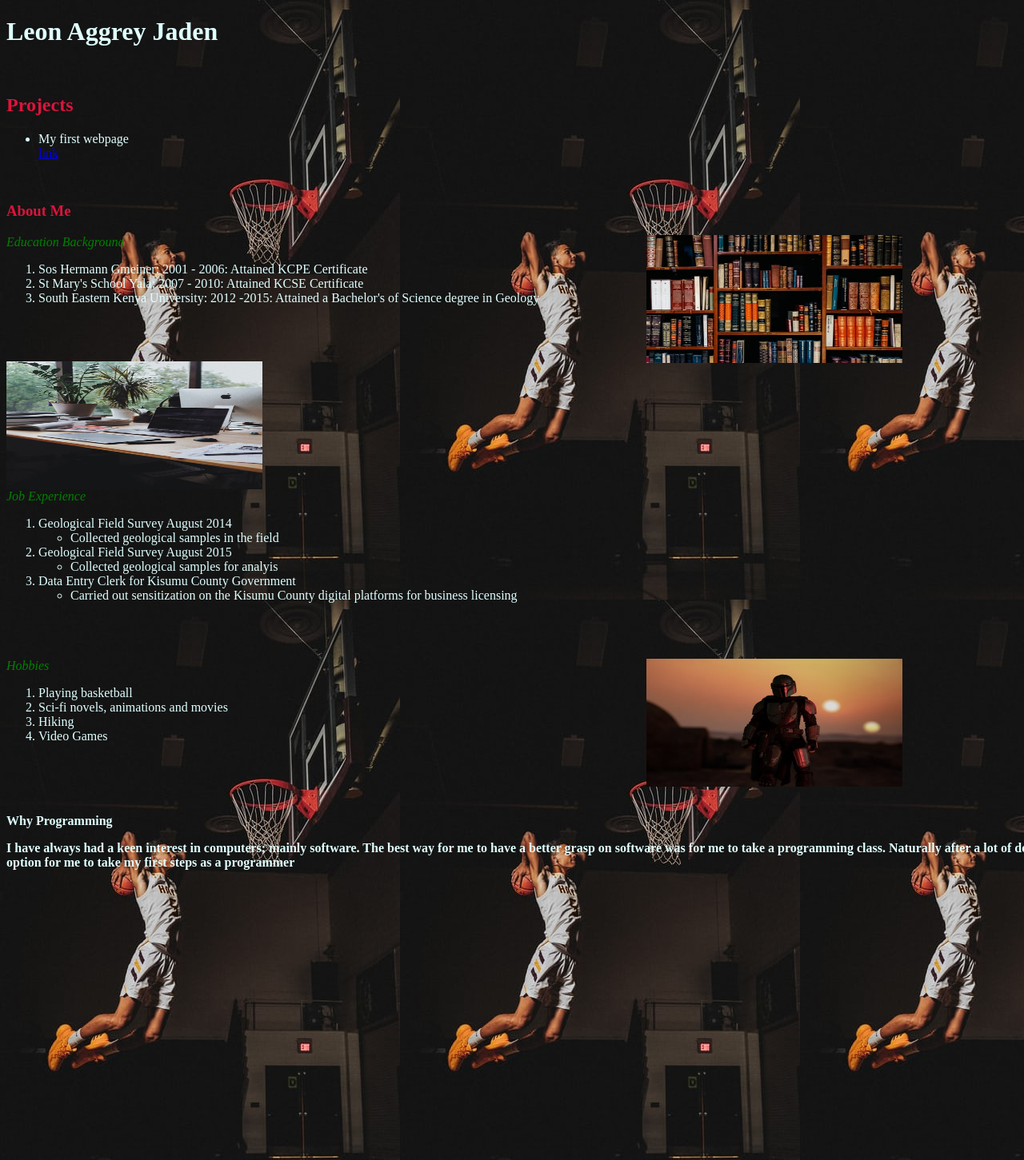
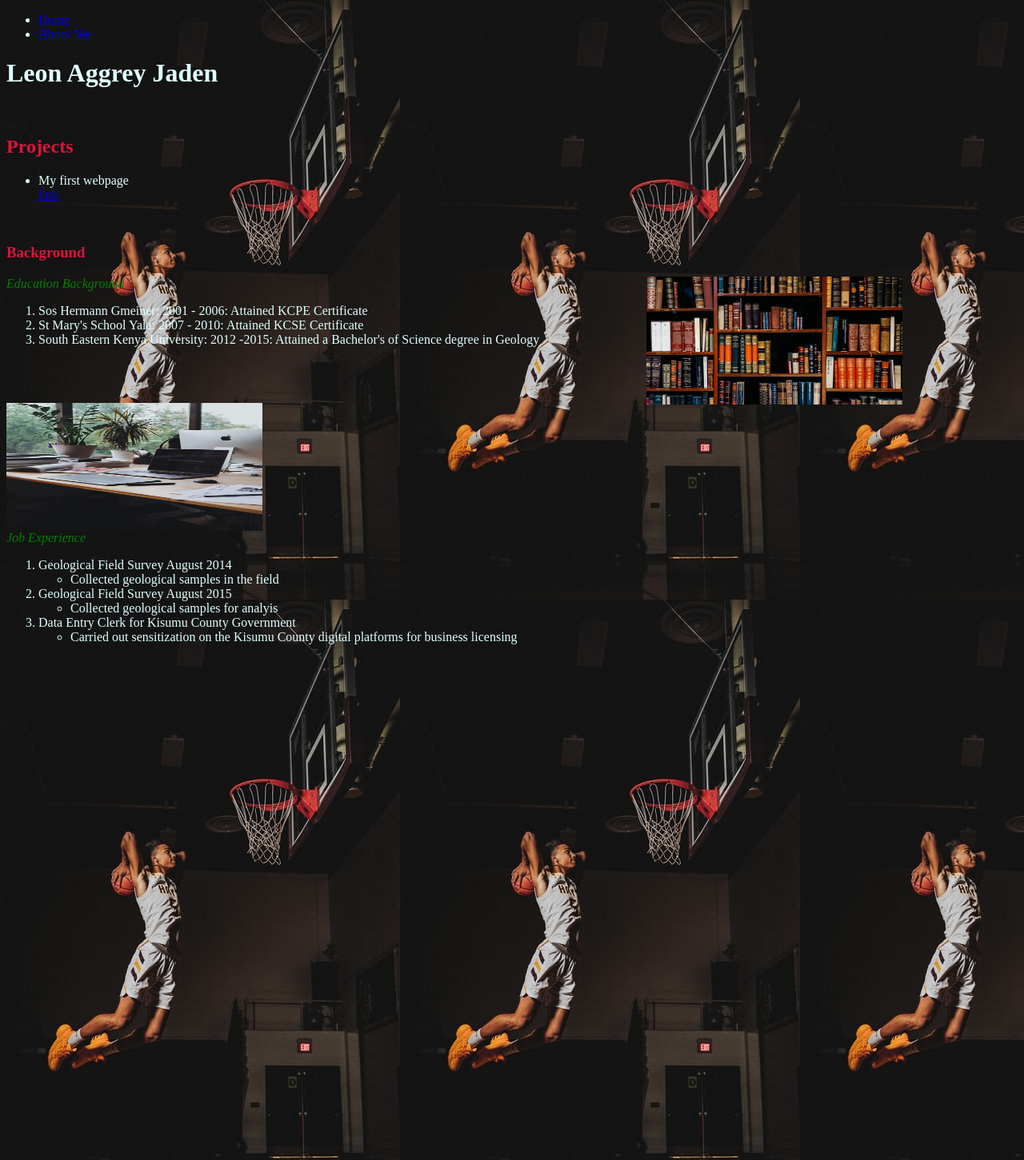
Before and after one commit to leonjaden/portfolio-landing-page, a plain HTML site: page index.html in a window 1280 px wide. Shown: the top 1451 px of the page at 80% size. Drawn offline with Linux system fonts and the light colour scheme.

Commit message:
Add a navigation bar linked to the homepage and to the about me page

```diff
--- a/index.html
+++ b/index.html
@@ -9,6 +9,15 @@
 </head>
 
 <body>
+  <div id="NavBar">
+    <nav>
+      <ul>
+        <li><a href="index.html">Home</a></li>
+        <li><a href="aboutme.html">About Me</a></li>
+      </ul>
+    </nav>
+  </div>
+
   <div id="about">
   <h1>Leon Aggrey Jaden</h1>
 <br>
@@ -18,7 +27,7 @@
       <a href="https://github.com/leonjaden/my-first-webpage">link</a>
   </ul>
 <br>
-  <h3>About Me</h3>
+  <h3>Background</h3>
 
     <img src="images/education.jpeg" alt="education">
 
@@ -54,22 +63,6 @@
 <br>
 <br>
 <br>
-  <div class="img2">
-  <img src="images/sci-fi.jpeg" alt="sci-fi image">
-    <p3>Hobbies</p3>
-      <ol>
-        <li>Playing basketball</li>
-        <li>Sci-fi novels, animations and movies</li>
-        <li>Hiking</li>
-        <li>Video Games</li>
-      </ol>
-<br>
-<br>
-<br>
-<br>
-    <P4>Why Programming
-      <p>I have always had a keen interest in computers; mainly software. The best way for me to have a better grasp on software was for me to take a programming class. Naturally after a lot of delibaration, Moringa, I figured was the best option for me to take my first steps as a programmer </p>
-    </P4>
-  </div>
+
 </body>
 </html>
--- a/style.css
+++ b/style.css
@@ -17,13 +17,6 @@ img{
   margin-right: 30pc;
 }
 
-img2{
-  float: left;
-  width: 20pc;
-  height: 10pc;
-  margin-right: 30pc;
-}
-
 p1{
   font-style: italic;
   color: green;
@@ -34,15 +27,6 @@ p2{
   color: green;
 }
 
-p3{
-  font-style: italic;
-  color: green;
-}
-
-p4{
-  font-weight: bold;
-}
-
 h2{
   color: crimson;
 }
```
Also changed, not shown: aboutme.css (added, +15 -0 lines), aboutme.html (+28 -0 lines).
